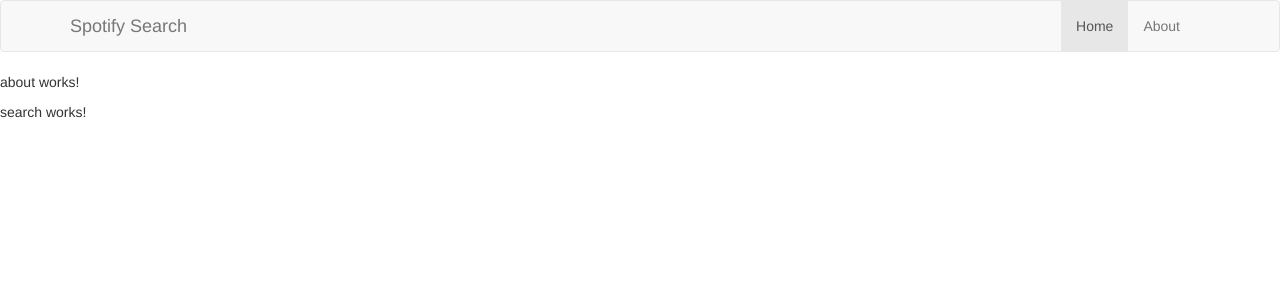
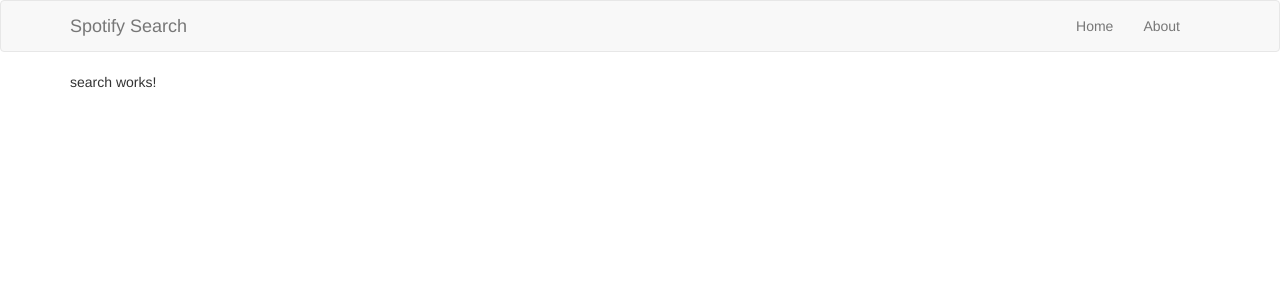
Before and after one commit to kkayyoo/Spotify-search-app, an Angular app: page / in a window 1280 px wide. Shown: the top 300 px of the page. Built offline with nearby package versions, Linux system fonts and the light colour scheme.

Commit message:
Setup router

```diff
--- a/src/app/app.component.html
+++ b/src/app/app.component.html
@@ -1,3 +1,6 @@
 <navbar></navbar>
-<about></about>
-<search></search>
+<div class="main">
+    <div class="container">
+      <router-outlet></router-outlet>
+    </div>
+</div>
--- a/src/app/app.module.ts
+++ b/src/app/app.module.ts
@@ -7,6 +7,8 @@ import { AppComponent } from './app.component';
 import { NavComponent } from './components/nav/nav.component';
 import { AboutComponent } from './components/about/about.component';
 import { SearchComponent } from './components/search/search.component';
+
+import { routing } from './app.routing';
 
 @NgModule({
   declarations: [
@@ -18,7 +20,8 @@ import { SearchComponent } from './components/search/search.component';
   imports: [
     BrowserModule,
     FormsModule,
-    HttpModule
+    HttpModule,
+    routing
   ],
   providers: [],
   bootstrap: [AppComponent]
--- /dev/null
+++ b/src/app/app.routing.ts
@@ -0,0 +1,18 @@
+import { ModuleWithProviders } from '@angular/core';
+import { Routes, RouterModule } from '@angular/router';
+
+import { SearchComponent } from './components/search/search.component';
+import { AboutComponent } from './components/about/about.component';
+
+const appRouters: Routes = [
+    {
+        path: '',
+        component: SearchComponent
+    },
+    {
+        path: 'about',
+        component: AboutComponent
+    }
+];
+
+export const routing: ModuleWithProviders = RouterModule.forRoot(appRouters);
--- a/src/app/components/nav/nav.component.html
+++ b/src/app/components/nav/nav.component.html
@@ -7,12 +7,12 @@
          <span class="icon-bar"></span>
          <span class="icon-bar"></span>
        </button>
-       <a class="navbar-brand" href="#">Spotify Search</a>
+       <a class="navbar-brand" routerLink='/'>Spotify Search</a>
      </div>
      <div id="navbar" class="collapse navbar-collapse pull-right">
        <ul class="nav navbar-nav">
-         <li class="active"><a href="#">Home</a></li>
-         <li><a href="#">About</a></li>
+         <li><a routerLink='/'>Home</a></li>
+         <li><a routerLink='/about'>About</a></li>
        </ul>
      </div><!--/.nav-collapse -->
    </div>
```
